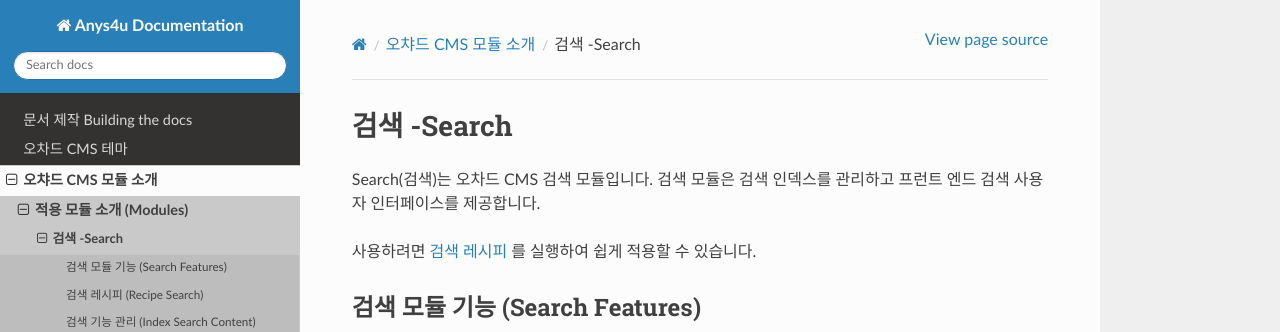
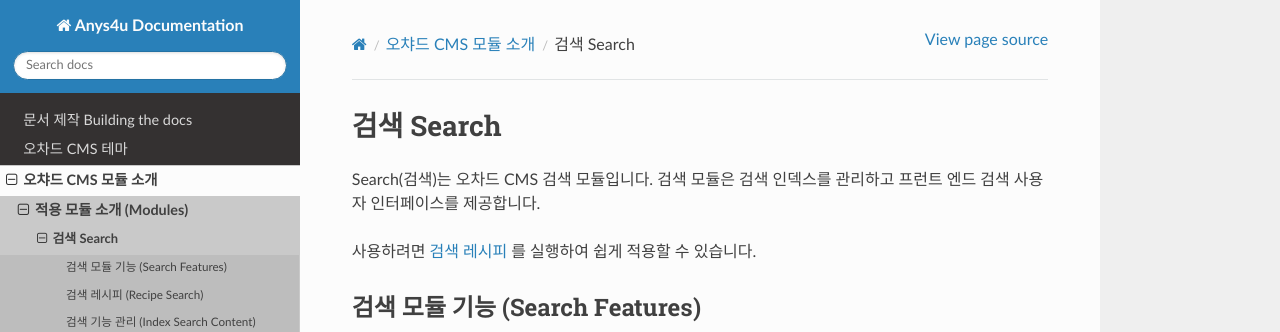
Before and after one commit to atozkr/Any4uDoc, a Sphinx documentation site: the page built from docs/modules/orchard-search.md, in a window 1280 px wide and 900 px high. Shown: the top 332 px of the window. Built offline with Sphinx 7.4.7 and the Read the Docs theme 2.0.0, drawn with Linux system fonts in a browser that asks for light colours; formulas are drawn with MathJax 3.

```diff
--- a/docs/modules/orchard-search.md
+++ b/docs/modules/orchard-search.md
@@ -1,4 +1,4 @@
-## 검색 -Search
+## 검색 Search
 
 Search(검색)는 오차드 CMS 검색 모듈입니다.
 검색 모듈은 검색 인덱스를 관리하고 프런트 엔드 검색 사용자 인터페이스를 제공합니다.
```
